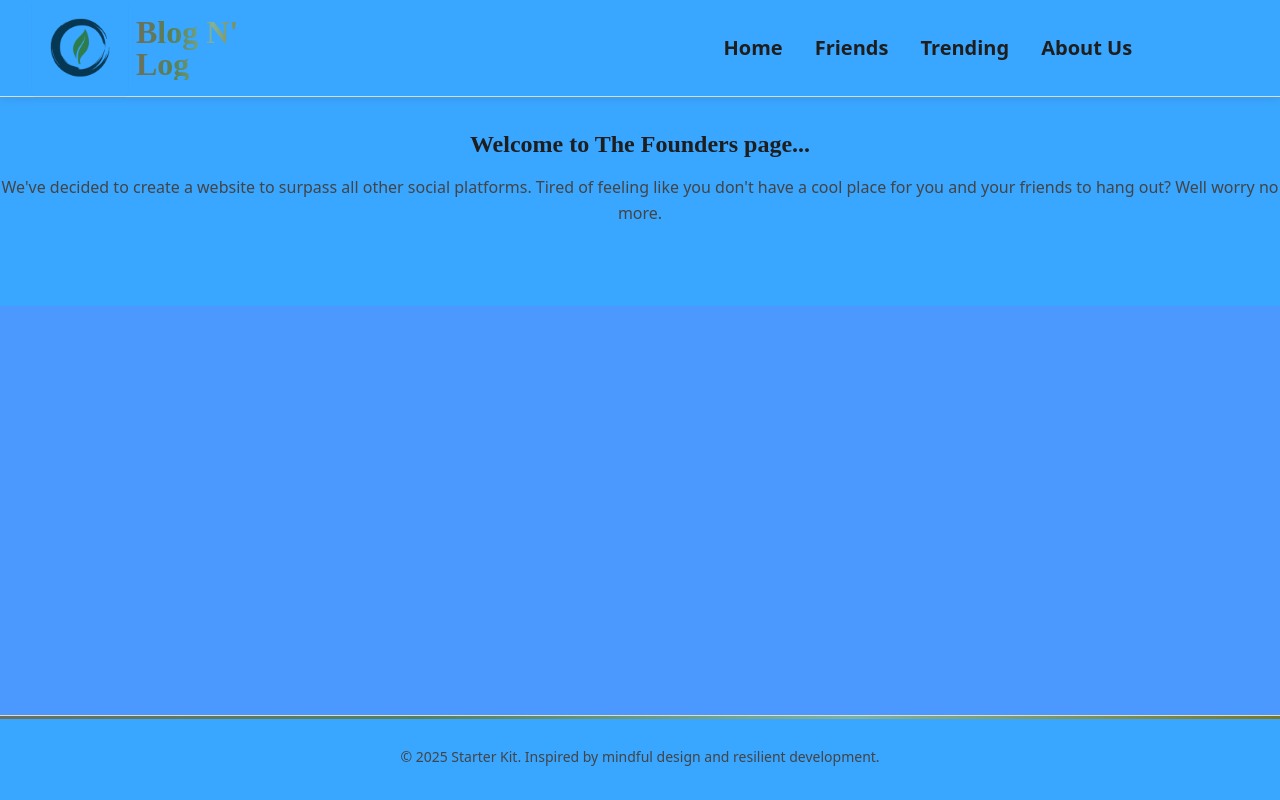
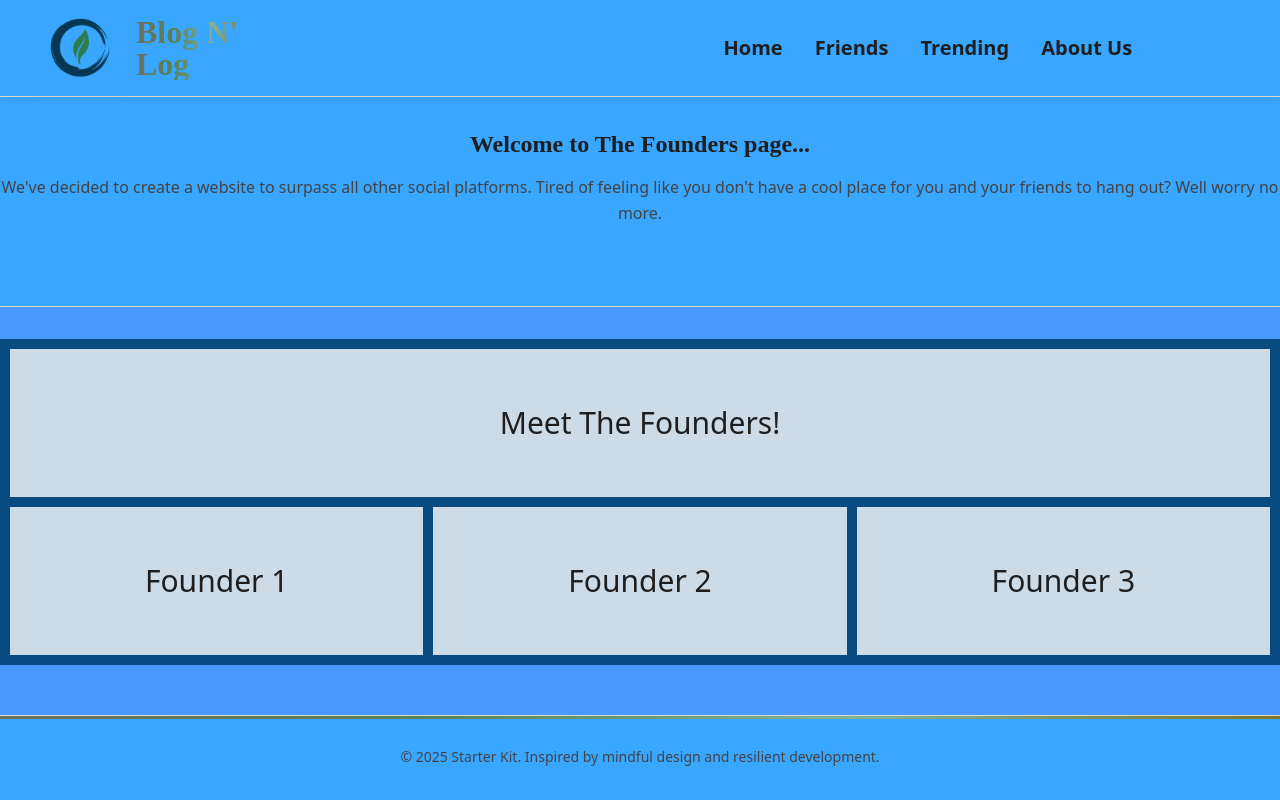
Before and after one commit to Tristan-Timmins/Libor-Group-Project-Social-Media, a SvelteKit app: page /aboutus in a window 1280 px wide. Built offline with nearby package versions, Linux system fonts and the light colour scheme.

Commit message:
Added founder table

```diff
--- a/src/routes/aboutus/+page.svelte
+++ b/src/routes/aboutus/+page.svelte
@@ -1,3 +1,33 @@
+<style>
+    .item1 {grid-area: header;}
+    .item2 {grid-area: left;}
+    .item3 {grid-area: main;}
+    .item4 {grid-area: right;}
+
+    .about-container{
+        text-align: center;
+    }
+
+    .grid-container{
+        display: grid;
+        grid-template-areas:
+            'header header header header header header'
+            'left left main main right right'
+            'left left main main right right';
+        grid-gap: 10px;
+        background-color: #074b80;
+        padding: 10px;
+    }
+
+    .grid-container > div {
+        background-color: rgba(255, 255, 255, 0.8);
+        text-align: center;
+        padding: 50px 0;
+        font-size: 30px;
+    }
+
+</style>
+
 <div class="about-container">
 <section>
     <h2>Welcome to The Founders page...</h2>
@@ -8,10 +38,11 @@
     </p>
 </section>
 
+<div class="grid-container">
+<div class="item1">Meet The Founders!</div>
+<div class="item2">Founder 1</div>
+<div class="item3">Founder 2</div>
+<div class="item4">Founder 3</div>
 </div>
 
-<style>
-    .about-container{
-        text-align: center;
-    }
-</style>
+</div>
```
